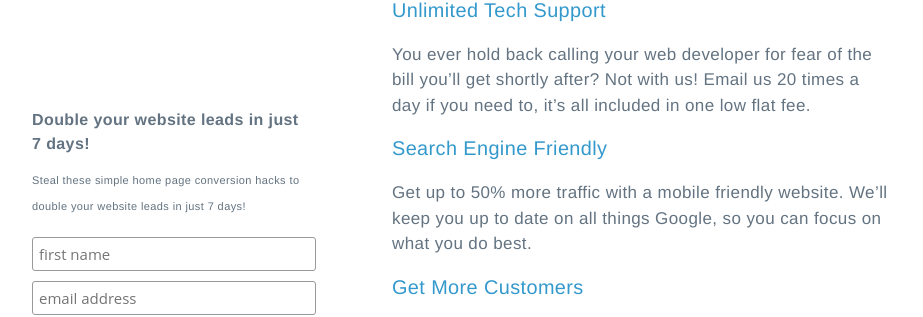
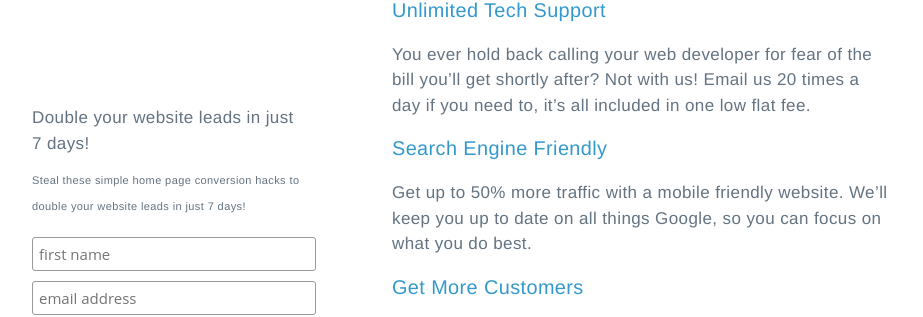
Before and after one commit to dmaillard/David-Maillard, a Jekyll site: the page built from README.md, in a window 1280 px wide. Shown: the part 483-800 px from the top of the page, without its empty margins (178-1101 px from the left). Built offline with Jekyll 4.4.1, drawn with Linux system fonts in a browser that asks for light colours; our own code applies the rules of GitHub Pages for plain Markdown files.

Commit message:
#mc_embed_signup label

```diff
--- a/assets/css/style.css
+++ b/assets/css/style.css
@@ -564,9 +564,9 @@ screen and (max-width: 480px) {
 }
 #mc_embed_signup label {
     display: block;
-    font-size: 16px;
+    /*font-size: 16px;*/
     padding-bottom: 10px;
-    font-weight: bold;
+    /*font-weight: bold;*/
 }
 #mc_embed_signup input.email {
     font-family: "Open Sans", "Helvetica Neue", Arial, Helvetica, Verdana, sans-serif;
```
